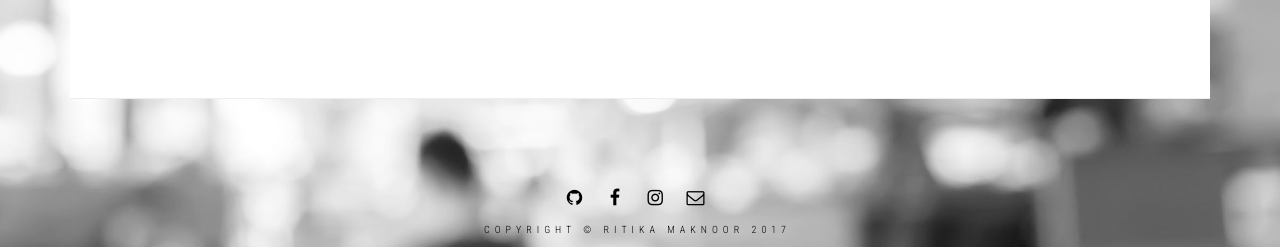
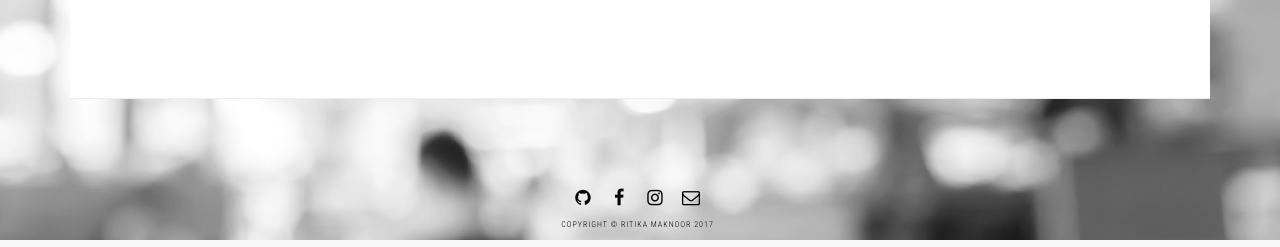
Before and after one commit to ritikamak/ritikamaknoor-website, a PHP site: page / in a window 1280 px wide. Shown: the part 2775-3022 px from the top of the page. Run offline with PHP 8.4, Linux system fonts and the light colour scheme.

Commit message:
smaller footer

```diff
--- a/css/one-page-wonder.css
+++ b/css/one-page-wonder.css
@@ -108,8 +108,8 @@ body {
 footer {
     margin: 10px 0;
     text-align: center;
-    font-size: 10px;
-    letter-spacing: 5px;
+    font-size: 8px;
+    letter-spacing: 1px;
 }
 
 .fa-fw.fa-3x {
```
